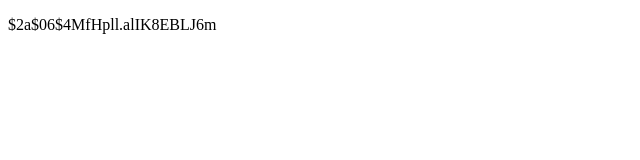
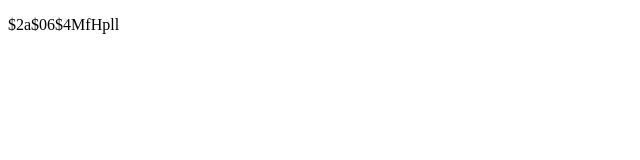
Before and after one commit to kjdcompany/mm, a plain HTML site: page index.html in a window 1280 px wide. Shown: the whole page, without its empty margins (0-640 px from the left). Drawn offline with Linux system fonts and the light colour scheme.

Commit message:
Update index.html

```diff
--- a/index.html
+++ b/index.html
@@ -8,7 +8,7 @@
 </head>
 
 <body>
-    <p>$2a$06$4MfHpll.alIK8EBLJ6m</p>
+    <p>$2a$06$4MfHpll</p>
 
 </body>
 
```
